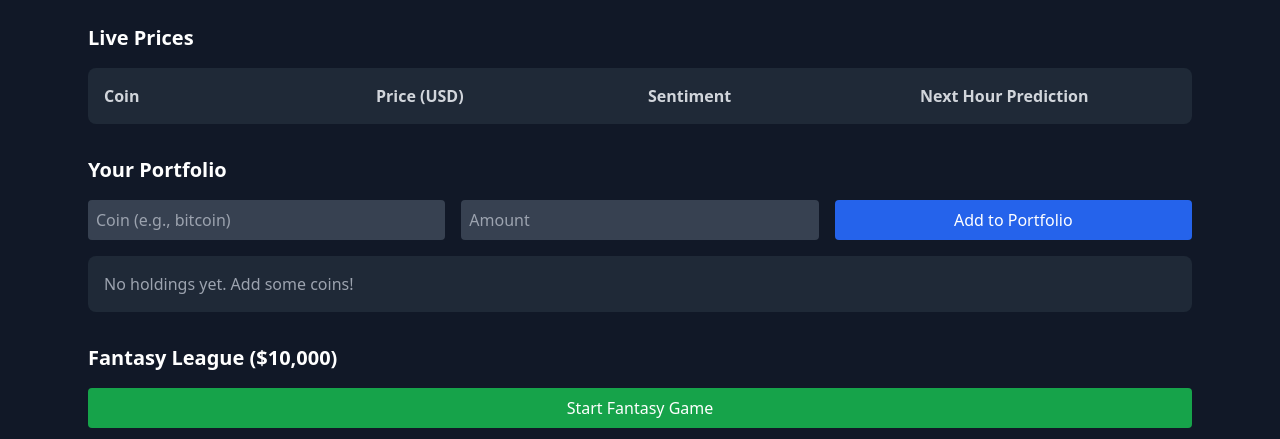
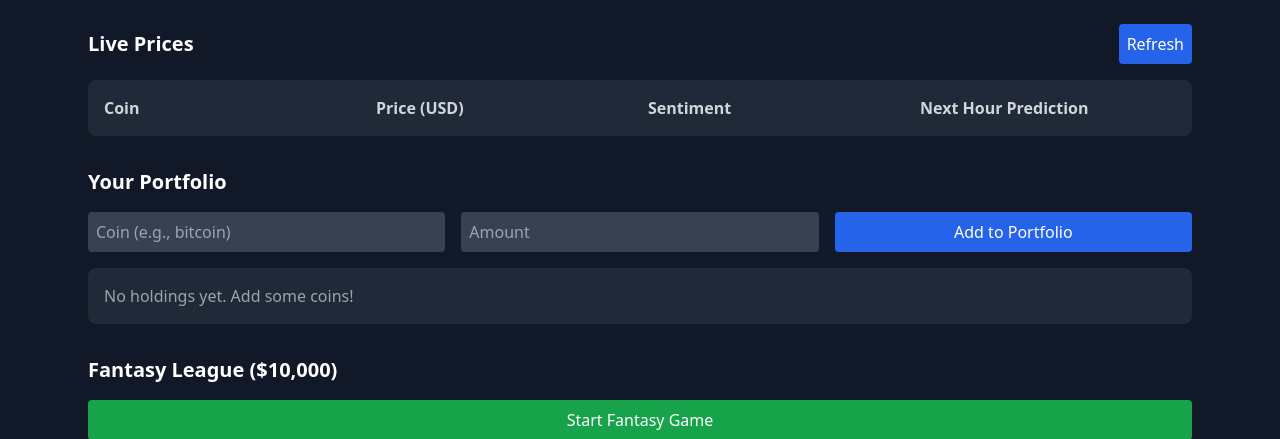
Before and after one commit to AldrichVin/crypto-pulse, a Flask app: page / in a window 1280 px wide. Shown: the part 64-503 px from the top of the page. Run offline with Flask 3, Linux system fonts and the light colour scheme; data that the repository does not hold is empty; some libraries are stand-ins or nearby versions.

Commit message:
Added debugging for Refresh button and fixed click event

```diff
--- a/templates/index.html
+++ b/templates/index.html
@@ -27,7 +27,10 @@
     <main class="p-6 max-w-6xl mx-auto">
         <!-- Prices Table -->
         <section class="mb-8">
-            <h2 class="text-xl font-semibold mb-4">Live Prices</h2>
+            <div class="flex justify-between items-center mb-4">
+                <h2 class="text-xl font-semibold">Live Prices</h2>
+                <button id="refresh-button" class="bg-blue-600 p-2 rounded hover:bg-blue-700">Refresh</button>
+            </div>
             <div id="price-table" class="grid grid-cols-4 gap-4 bg-gray-800 p-4 rounded-lg">
                 <div class="font-bold text-gray-300">Coin</div>
                 <div class="font-bold text-gray-300">Price (USD)</div>
@@ -170,7 +173,9 @@
 
     <script>
         function updatePrices() {
+            console.log("updatePrices called");
             $.getJSON('/refresh_prices', function(data) {
+                console.log("Received data:", data);
                 for (let coin in data.prices) {
                     $('#price-' + coin).text('$' + data.prices[coin].usd.toFixed(2));
                     $('#sentiment-' + coin).text(data.sentiments[coin])
@@ -184,13 +189,23 @@
                         .removeClass('text-green-400 text-red-400 text-gray-400')
                         .addClass(colorClass);
                 }
-            }).fail(function() {
-                console.log('Error refreshing prices');
+            }).fail(function(jqXHR, textStatus, errorThrown) {
+                console.error('Error refreshing prices:', textStatus, errorThrown);
             });
         }
 
+        // Ensure jQuery is ready before attaching the event
+        $(document).ready(function() {
+            console.log("jQuery ready, attaching click event to refresh button");
+            $('#refresh-button').click(function() {
+                console.log("Refresh button clicked");
+                updatePrices();
+            });
+        });
+
+        // Automatic refresh every 60 seconds
         setInterval(updatePrices, 60000);
-        updatePrices();
+        updatePrices(); // Initial load
     </script>
 </body>
 </html>
```
